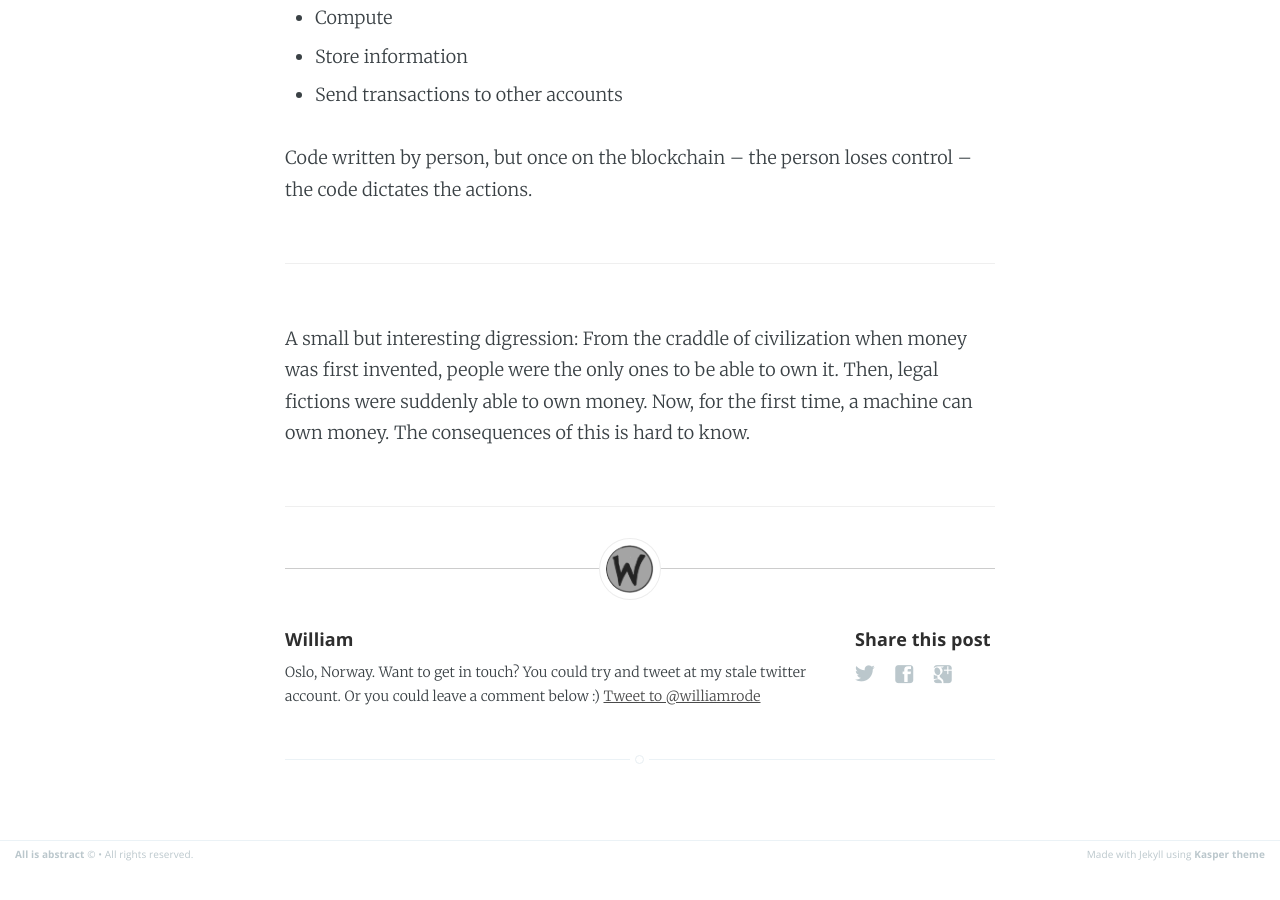
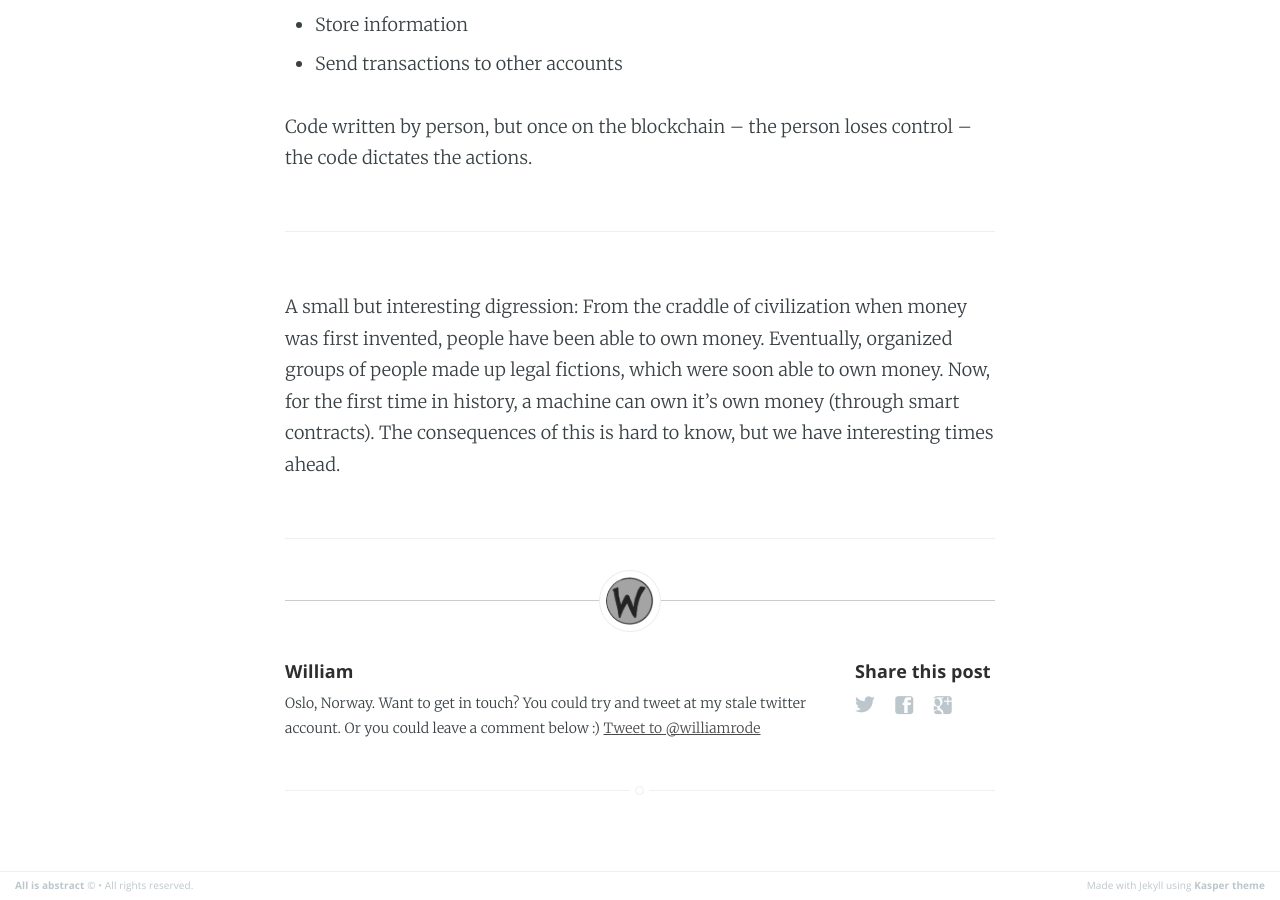
Before and after one commit to wrode/Blog, a Jekyll site: the page built from _posts/2016-08-19-Smart contracts.md, in a window 1280 px wide and 900 px high, scrolled down 3441 px. Built offline with Jekyll 4.4.1, drawn with Linux system fonts in a browser that asks for light colours; comment, search, counter and statistics services are not loaded; before the commit the page ends 4309 px from its top, so only the background shows below that; some of the changed text lies outside the part shown.

Commit message:
Update to smart contract post

```diff
--- a/_posts/2016-08-19-Smart contracts.md
+++ b/_posts/2016-08-19-Smart contracts.md
@@ -28,7 +28,7 @@ Below is an illustration of the bitcoin enchanted documents:
 
 <!--Need to explain that the bitcoins are just the balances on the enchanted documents -->
 
-Another set of documents is called Ethereum. The enchanted documents that make up the Ethereum blockchain follow very similar rules to the Bitcoin blockchain:
+Another set of documents is called Ethereum. The enchanted documents that make up the Ethereum follow very similar rules to Bitcoin's:
 
 - Each enchanted document contains a list of all accounts and balances.
 - Owners of accounts can send ether to other accounts.
@@ -52,7 +52,7 @@ Code written by person, but once on the blockchain – the person loses control
 
 ---
 
-A small but interesting digression: From the craddle of civilization when money was first invented, people were the only ones to be able to own it. Then, legal fictions were suddenly able to own money. Now, for the first time, a machine can own money. The consequences of this is hard to know.
+A small but interesting digression: From the craddle of civilization when money was first invented, people have been able to own money. Eventually, organized groups of people made up legal fictions, which were soon able to own money. Now, for the first time in history, a machine can own it's own money (through smart contracts). The consequences of this is hard to know, but we have interesting times ahead.
 
 <!-- Kneeel for your robot overlords picture.-->
 
```
